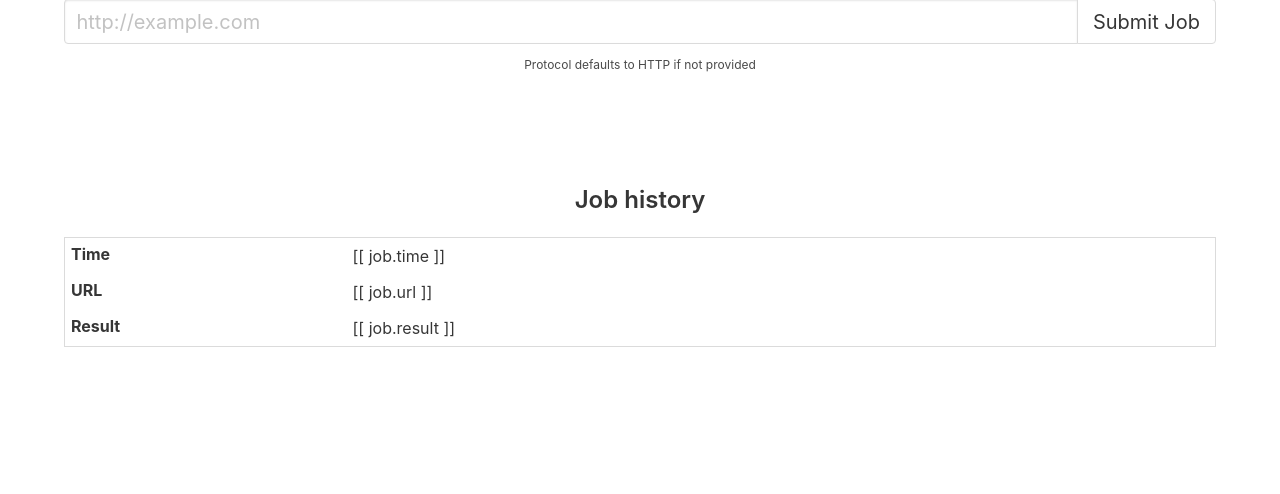
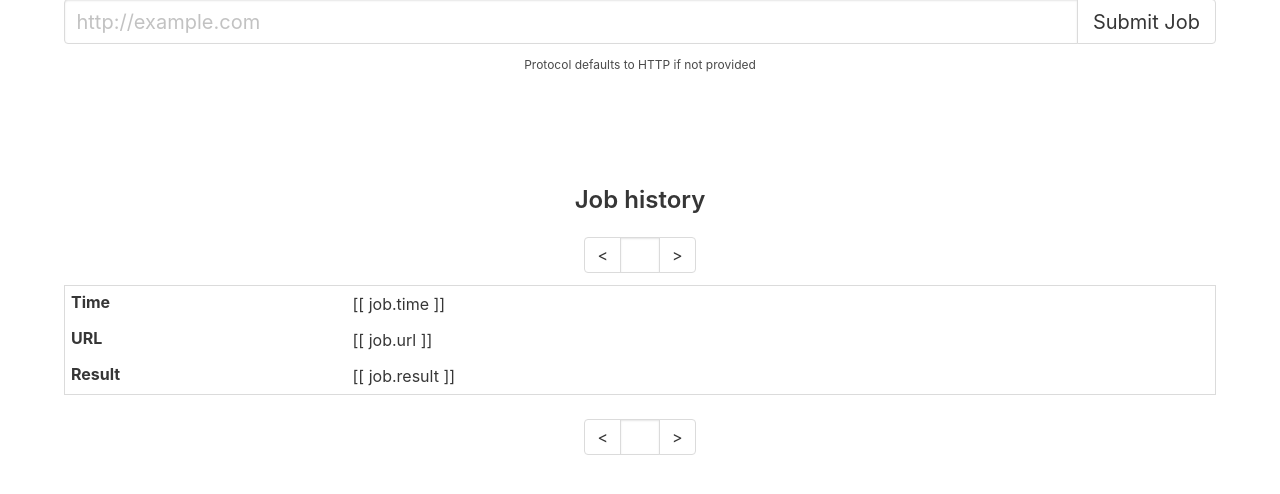
Before and after one commit to thatsokay/coding-challenge, a Django app: template frontend/templates/frontend/index.html in a window 1280 px wide. Shown: the part 109-603 px from the top of the page. Run offline with Django 3.2, Linux system fonts and the light colour scheme; the template is opened without the code that fills it, so the values that code supplies are empty.

Commit message:
Added paginator

```diff
--- a/frontend/static/frontend/index.css
+++ b/frontend/static/frontend/index.css
@@ -10,6 +10,15 @@
     white-space: nowrap;
     overflow: hidden;
     text-overflow: ellipsis;
+}
+
+.field.paginator {
+    justify-content: center;
+}
+
+.page {
+    max-width: 40px;
+    text-align: center;
 }
 
 @media
--- a/frontend/static/frontend/index.js
+++ b/frontend/static/frontend/index.js
@@ -21,7 +21,7 @@
             this.url = ''
         },
         updateJobs: function() {
-            fetch(`/api/get_jobs?limit=${this.limit}&offset=${this.page * this.limit}`)
+            fetch(`/api/get_jobs?limit=${this.limit}&offset=${(this.page - 1) * this.limit}`)
             .then(response => {
                 if (response.ok) {
                     return response.json()
@@ -31,6 +31,26 @@
                 this.jobs = json
             })
         },
+        nextPage: function() {
+            fetch(`/api/get_jobs?limit=${this.limit}&offset=${(this.page) * this.limit}`)
+            .then(response => {
+                if (response.ok) {
+                    return response.json()
+                }
+            })
+            .then(json => {
+                if (json.length) {
+                    this.page += 1
+                    this.jobs = json
+                }
+            })
+        },
+        prevPage: function() {
+            if (this.page > 1) {
+                this.page -= 1
+                this.updateJobs()
+            }
+        },
     },
     mounted: function() {
         setInterval(this.updateJobs, 5000)
--- a/frontend/templates/frontend/index.html
+++ b/frontend/templates/frontend/index.html
@@ -31,6 +31,17 @@
             <section class="section has-text-centered">
                 <div class="container">
                     <h4 class="title is-4">Job history</h4>
+                    <div class="field has-addons paginator">
+                        <div class="control">
+                            <button v-on:click="prevPage" class="button">&lt;</button>
+                        </div>
+                        <div class="control">
+                            <input v-model="page" class="input page" type="tel">
+                        </div>
+                        <div class="control">
+                            <button v-on:click="nextPage" class="button">&gt;</button>
+                        </div>
+                    </div>
                     <table class="table is-hoverable is-fullwidth">
                         <thead>
                             <tr>
@@ -47,17 +58,28 @@
                             </tr>
                         </tbody>
                     </table>
+                    <div class="field has-addons paginator">
+                        <div class="control">
+                            <button v-on:click="prevPage" class="button">&lt;</button>
+                        </div>
+                        <div class="control">
+                            <input v-model="page" class="input page" type="tel">
+                        </div>
+                        <div class="control">
+                            <button v-on:click="nextPage" class="button">&gt;</button>
+                        </div>
+                    </div>
+                </div>
+            </section>
         </div>
         <script type="text/javascript">
          var data = {
              url: '',
              jobs: {{ jobs|safe }},
              limit: 10,
-                        page: 0,
+             page: 1,
          }
         </script>
         <script type="text/javascript" src="{% static 'frontend/index.js' %}"></script>
-            </section>
-        </div>
     </body>
 </html>
```
Lines whose indentation alone changed are shown as unchanged.
